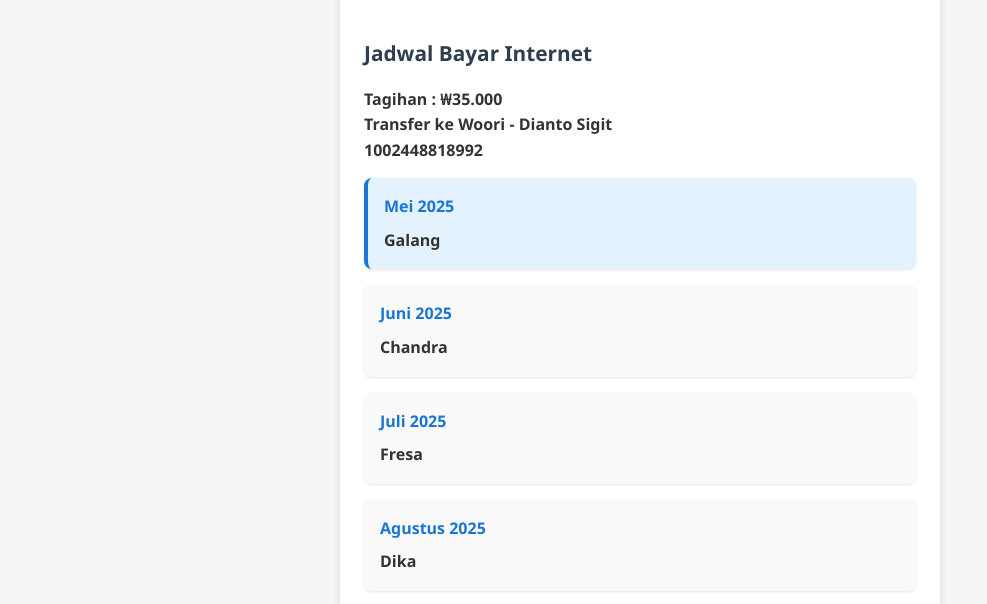
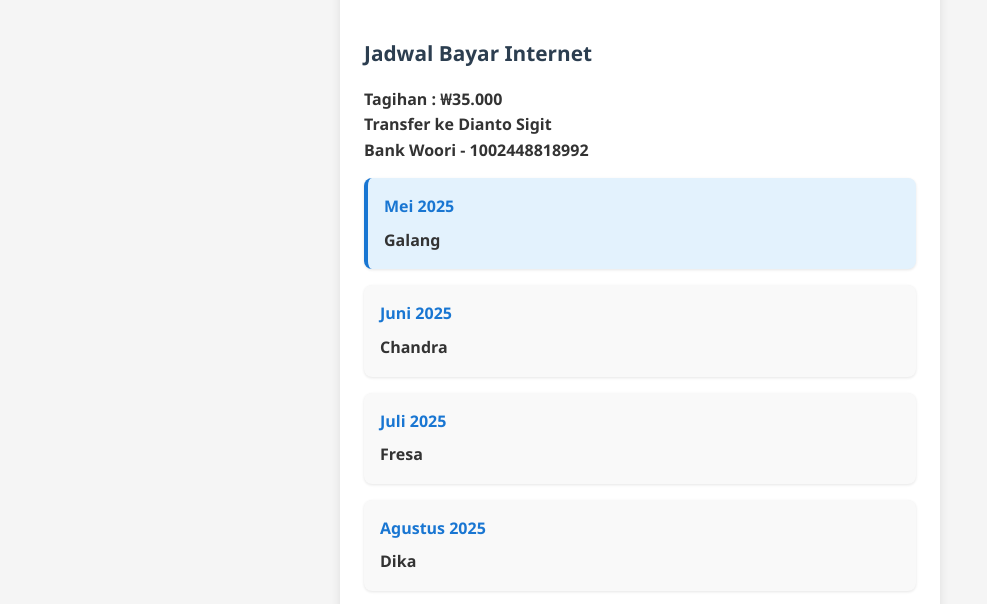
Before and after one commit to ashari-tec/asrama_bts, a plain HTML site: page index.html in a window 1280 px wide. Shown: the part 144-748 px from the top of the page, without its empty margins (0-987 px from the left). Drawn offline with Linux system fonts and the light colour scheme.

Commit message:
Update index.html

```diff
--- a/index.html
+++ b/index.html
@@ -187,8 +187,8 @@
     <div id="internet" class="tab-content active">
       <h2>Jadwal Bayar Internet</h2>
       <h4>Tagihan : ₩35.000</h4>
-      <h4>Transfer ke Woori - Dianto Sigit</h4>
-      <h4>1002448818992</h4>
+      <h4>Transfer ke Dianto Sigit</h4>
+      <h4>Bank Woori - 1002448818992</h4>
       <div style="padding-top: 15px;" id="internet-schedule"></div>
     </div>
 
```
